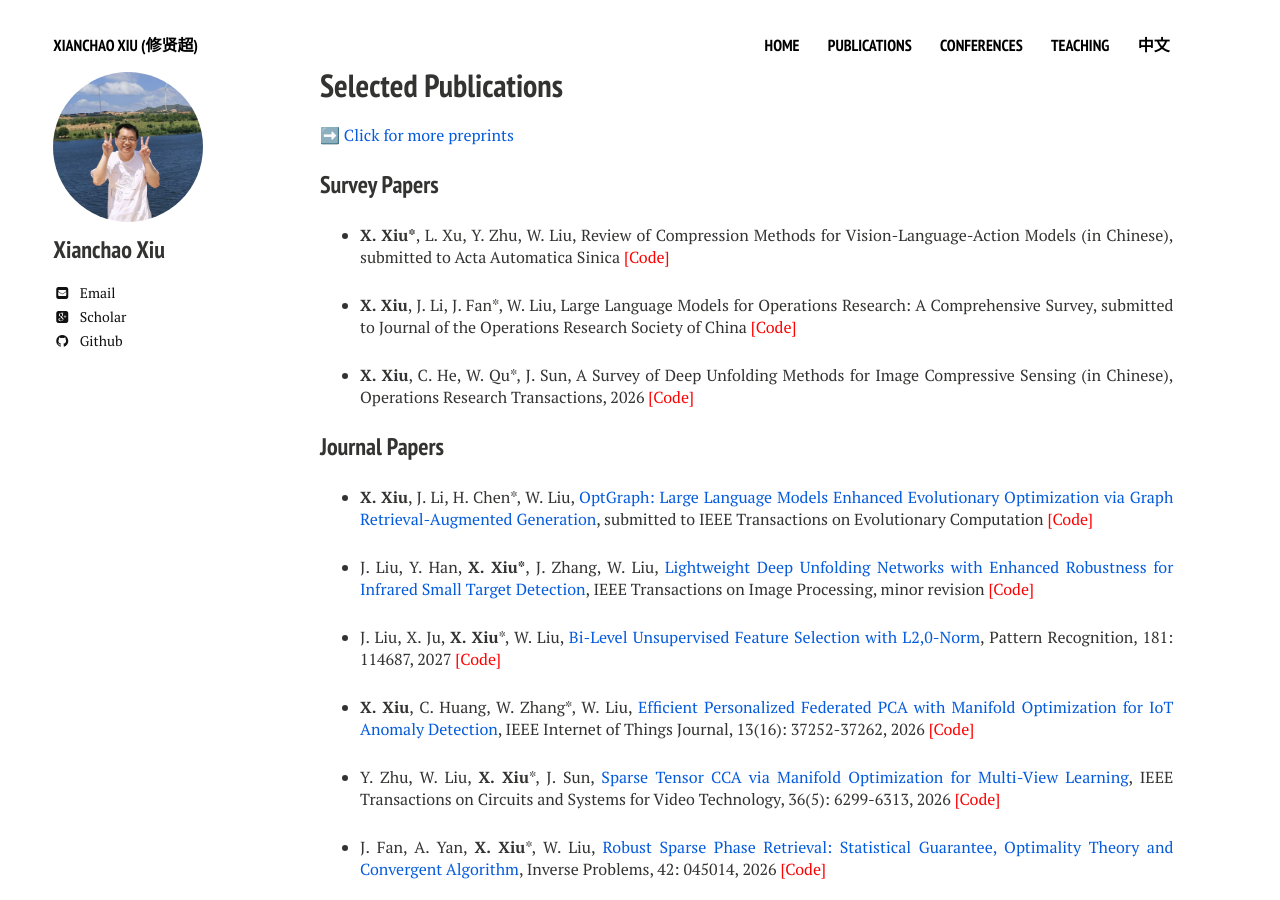
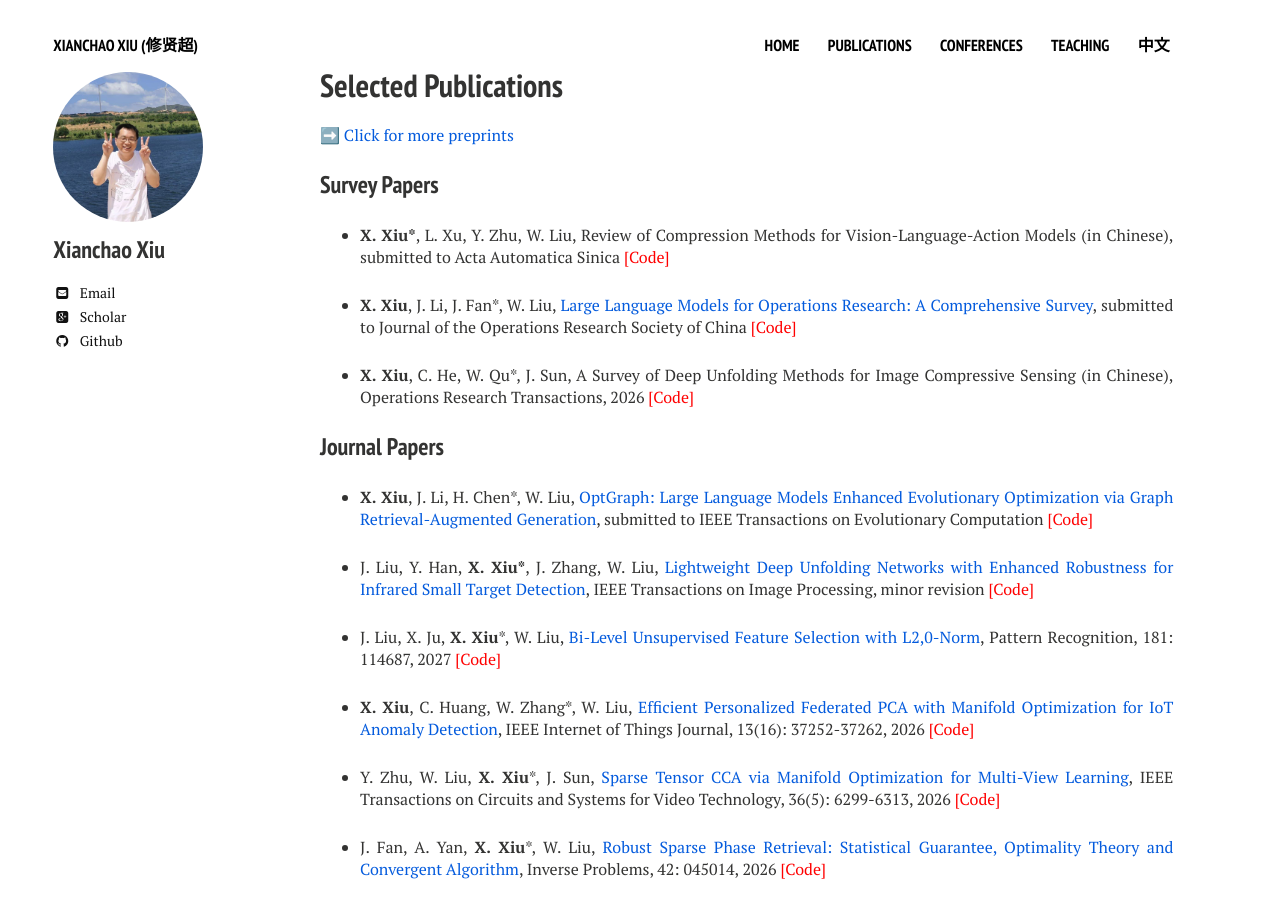
Before and after one commit to xianchaoxiu/xianchaoxiu.github.io, a Jekyll site: the page built from publications/index.md, in a window 1280 px wide and 900 px high. Built offline with Jekyll 4.4.1, drawn with Linux system fonts in a browser that asks for light colours; nearby versions of some CDN libraries.

Commit message:
Update index.md

```diff
--- a/publications/index.md
+++ b/publications/index.md
@@ -14,13 +14,13 @@ share: false
 
 * <b>X. Xiu*</b>, L. Xu, Y. Zhu, W. Liu, Review of Compression Methods for Vision-Language-Action Models (in Chinese), submitted to Acta Automatica Sinica  <a href="https://github.com/xianchaoxiu/COM4VLA" class="textlink" target="_blank" style="color: red;">[Code]</a> <br>
 
-* <b>X. Xiu</b>, J. Li, J. Fan*, W. Liu, Large Language Models for Operations Research: A Comprehensive Survey, submitted to Journal of the Operations Research Society of China <a href="https://github.com/xianchaoxiu/LLM4OR" class="textlink" target="_blank" style="color: red;">[Code]</a> <br>
+* <b>X. Xiu</b>, J. Li, J. Fan*, W. Liu, <a href="https://arxiv.org/abs/2605.20849" class="textlink" target="_blank">Large Language Models for Operations Research: A Comprehensive Survey</a>, submitted to Journal of the Operations Research Society of China <a href="https://github.com/xianchaoxiu/LLM4OR" class="textlink" target="_blank" style="color: red;">[Code]</a> <br>
 
 * <b>X. Xiu</b>, C. He, W. Qu*, J. Sun, A Survey of Deep Unfolding Methods for Image Compressive Sensing (in Chinese), Operations Research Transactions, 2026 <a href="https://github.com/xianchaoxiu/DU4ICS" class="textlink" target="_blank" style="color: red;">[Code]</a> <br>
 
 ### Journal Papers
 
-* <b>X. Xiu</b>, J. Li, H. Chen*, W. Liu, <a href="https://arxiv.org/abs/2607.27918" class="textlink" target="_blank">OptGraph: Large Language Models Enhanced Evolutionary Optimization via Graph Retrieval-Augmented Generation</a>, submitted to IEEE Transactions on Evolutionary Computation  <a href="https://github.com/xianchaoxiu/OptGraph" class="textlink" target="_blank" style="color: red;">[Code]</a><br>
+* <b>X. Xiu</b>, J. Li, H. Chen*, W. Liu, <a href="https://arxiv.org/abs/2607.27918" class="textlink" target="_blank">OptGraph: Large Language Models Enhanced Evolutionary Optimization via Graph Retrieval-Augmented Generation</a>, submitted to IEEE Transactions on Evolutionary Computation <a href="https://github.com/xianchaoxiu/OptGraph" class="textlink" target="_blank" style="color: red;">[Code]</a><br>
 
 * J. Liu, Y. Han, <b>X. Xiu*</b>, J. Zhang, W. Liu, <a href="https://arxiv.org/abs/2509.08205" class="textlink" target="_blank">Lightweight Deep Unfolding Networks with Enhanced Robustness for Infrared Small Target Detection</a>, IEEE Transactions on Image Processing, minor revision <a href="https://github.com/xianchaoxiu/L-RPCANet" class="textlink" target="_blank" style="color: red;">[Code]</a><br>
 
```
